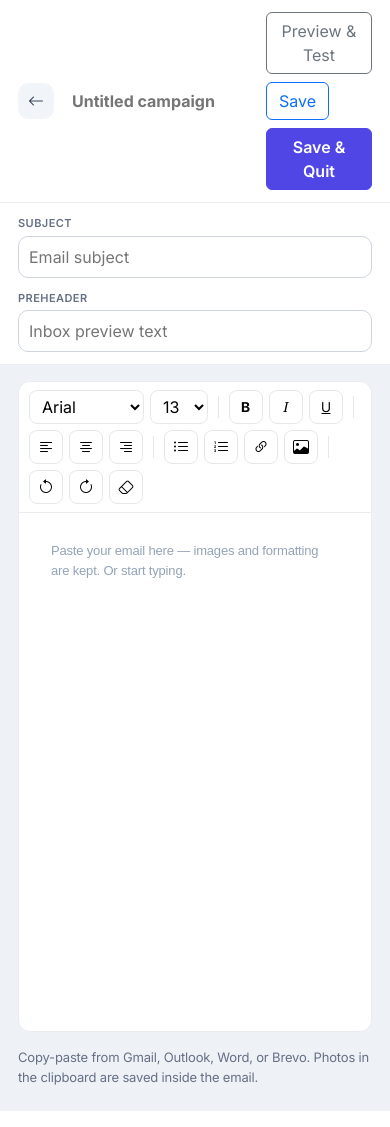
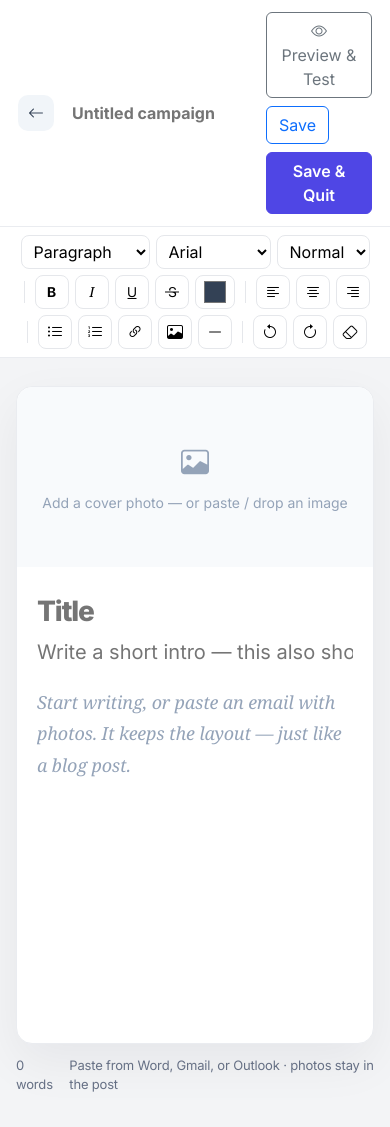
Before and after one commit to ibrahimAltaf/innova-crm, a Django app: page /campaigns/new/simple/ in a window 390 px wide. Run offline with Django 5.2, Linux system fonts and the light colour scheme; data that the repository does not hold is empty.

Commit message:
Make the simple editor a blog-style writing canvas.
Title, cover photo, paste-with-images, and Preview & Test now work like writing a post.

Co-authored-by: Cursor <cursoragent@cursor.com>

```diff
--- a/campaigns/static/campaigns/css/app.css
+++ b/campaigns/static/campaigns/css/app.css
@@ -849,3 +849,209 @@ body {
     grid-template-columns: 1fr;
   }
 }
+
+.is-blog .editor-app {
+  background: #f3f4f6;
+}
+
+.blog-toolbar {
+  position: sticky;
+  top: 61px;
+  z-index: 15;
+  display: flex;
+  flex-wrap: wrap;
+  gap: 6px;
+  align-items: center;
+  justify-content: center;
+  background: #fff;
+  border-bottom: 1px solid var(--line);
+  padding: 8px 16px;
+}
+
+.blog-toolbar button,
+.blog-toolbar select,
+.rte-color {
+  border: 1px solid #e5e7eb;
+  background: #fff;
+  border-radius: 8px;
+  height: 34px;
+  min-width: 34px;
+  padding: 0 8px;
+  display: inline-flex;
+  align-items: center;
+  justify-content: center;
+}
+
+.rte-color input {
+  width: 22px;
+  height: 22px;
+  border: 0;
+  padding: 0;
+  background: transparent;
+}
+
+.blog-paper {
+  width: min(760px, calc(100% - 32px));
+  margin: 28px auto 12px;
+  background: #fff;
+  border: 1px solid var(--line);
+  border-radius: 16px;
+  box-shadow: 0 18px 50px rgba(15, 23, 42, 0.06);
+  padding: 0 0 48px;
+  min-height: 70vh;
+}
+
+.blog-paper.is-drop {
+  outline: 2px dashed #4f46e5;
+  outline-offset: 4px;
+}
+
+.blog-cover {
+  display: block;
+  width: 100%;
+  border: 0;
+  background: #f8fafc;
+  border-radius: 16px 16px 0 0;
+  min-height: 180px;
+  position: relative;
+  overflow: hidden;
+  cursor: pointer;
+  padding: 0;
+}
+
+.blog-cover.has-image {
+  min-height: 0;
+}
+
+.blog-cover img {
+  display: block;
+  width: 100%;
+  max-height: 360px;
+  object-fit: cover;
+}
+
+.blog-cover-empty {
+  display: flex;
+  flex-direction: column;
+  align-items: center;
+  justify-content: center;
+  gap: 8px;
+  min-height: 180px;
+  color: #94a3b8;
+  font-size: 14px;
+}
+
+.blog-cover-empty i {
+  font-size: 28px;
+}
+
+.blog-cover-remove {
+  position: absolute;
+  top: 12px;
+  right: 12px;
+  background: rgba(15, 23, 42, 0.75);
+  color: #fff;
+  border-radius: 999px;
+  padding: 4px 10px;
+  font-size: 12px;
+}
+
+.blog-title,
+.blog-dek {
+  display: block;
+  width: 100%;
+  border: 0;
+  padding: 0 48px;
+  background: transparent;
+}
+
+.blog-title {
+  margin-top: 28px;
+  font-size: 40px;
+  line-height: 1.2;
+  font-weight: 800;
+  letter-spacing: -0.04em;
+  color: #0f172a;
+}
+
+.blog-dek {
+  margin-top: 8px;
+  margin-bottom: 8px;
+  font-size: 20px;
+  color: #64748b;
+}
+
+.blog-title:focus,
+.blog-dek:focus,
+.blog-body:focus {
+  outline: none;
+}
+
+.blog-body {
+  padding: 12px 48px 0;
+  min-height: 320px;
+  font-size: 18px;
+  line-height: 1.75;
+  color: #1e293b;
+  font-family: Georgia, "Times New Roman", serif;
+}
+
+.blog-body:empty:before {
+  content: attr(data-placeholder);
+  color: #94a3b8;
+  font-style: italic;
+}
+
+.blog-body h1 {
+  font-family: Inter, sans-serif;
+  font-size: 28px;
+  margin: 1.2em 0 0.4em;
+}
+
+.blog-body h2 {
+  font-family: Inter, sans-serif;
+  font-size: 22px;
+  margin: 1.1em 0 0.35em;
+}
+
+.blog-body h3 {
+  font-family: Inter, sans-serif;
+  font-size: 18px;
+  margin: 1em 0 0.3em;
+}
+
+.blog-body blockquote {
+  border-left: 3px solid #4f46e5;
+  margin: 1em 0;
+  padding: 4px 0 4px 16px;
+  color: #475569;
+}
+
+.blog-body img {
+  max-width: 100%;
+  height: auto;
+  border-radius: 8px;
+  margin: 12px 0;
+}
+
+.blog-status {
+  width: min(760px, calc(100% - 32px));
+  margin: 0 auto 32px;
+  display: flex;
+  justify-content: space-between;
+  gap: 12px;
+  color: var(--muted);
+  font-size: 13px;
+}
+
+@media (max-width: 700px) {
+  .blog-title,
+  .blog-dek,
+  .blog-body {
+    padding-left: 20px;
+    padding-right: 20px;
+  }
+  .blog-title {
+    font-size: 28px;
+  }
+}
--- a/campaigns/static/campaigns/js/simple-editor.js
+++ b/campaigns/static/campaigns/js/simple-editor.js
@@ -2,16 +2,81 @@
   const editor = document.getElementById("rte-editor");
   const toolbar = document.getElementById("rte-toolbar");
   const fileInput = document.getElementById("rte-file");
+  const coverFile = document.getElementById("cover-file");
+  const coverBtn = document.getElementById("blog-cover");
+  const coverImg = document.getElementById("blog-cover-img");
+  const coverEmpty = document.getElementById("blog-cover-empty");
+  const coverRemove = document.getElementById("blog-cover-remove");
+  const title = document.getElementById("blog-title");
+  const dek = document.getElementById("blog-dek");
+  const subjectSync = document.getElementById("blog-subject-sync");
+  const preheaderSync = document.getElementById("blog-preheader-sync");
+  const countEl = document.getElementById("blog-count");
   if (!editor || !toolbar) return;
 
-  const starter = EditorShared.initialHtml();
-  if (starter) editor.innerHTML = starter;
+  function setCover(src) {
+    if (!coverImg) return;
+    if (src) {
+      coverImg.src = src;
+      coverImg.hidden = false;
+      if (coverEmpty) coverEmpty.hidden = true;
+      if (coverRemove) coverRemove.hidden = false;
+      coverBtn?.classList.add("has-image");
+    } else {
+      coverImg.removeAttribute("src");
+      coverImg.hidden = true;
+      if (coverEmpty) coverEmpty.hidden = false;
+      if (coverRemove) coverRemove.hidden = true;
+      coverBtn?.classList.remove("has-image");
+    }
+  }
+
+  function loadStarter(raw) {
+    if (!raw) return;
+    const parsed = new DOMParser().parseFromString(raw, "text/html");
+    const cover = parsed.querySelector("img.blog-cover-img");
+    if (cover) {
+      setCover(cover.getAttribute("src"));
+      const parent = cover.closest("p");
+      (parent || cover).remove();
+    }
+    editor.innerHTML = ((parsed.body && parsed.body.innerHTML) || raw).trim();
+  }
+
+  loadStarter(EditorShared.initialHtml());
 
   function html() {
-    return editor.innerHTML.trim();
+    const body = editor.innerHTML.trim();
+    const src = coverImg && !coverImg.hidden ? coverImg.getAttribute("src") : "";
+    if (!src) return body;
+    return (
+      '<p><img class="blog-cover-img" src="' +
+      src +
+      '" alt="" style="display:block;width:100%;max-width:600px;height:auto;border:0;"></p>' +
+      body
+    );
   }
 
+  function syncTitle() {
+    if (title && subjectSync) subjectSync.value = title.value;
+    if (dek && preheaderSync) preheaderSync.value = dek.value;
+    const nameInput = document.querySelector(".editor-name");
+    if (nameInput && !(nameInput.value || "").trim() && title && title.value) {
+      nameInput.value = title.value;
+    }
+    const text = (editor.innerText || "").replace(/\s+/g, " ").trim();
+    const words = text ? text.split(" ").length : 0;
+    if (countEl) countEl.textContent = words + (words === 1 ? " word" : " words");
+  }
+
+  title?.addEventListener("input", syncTitle);
+  dek?.addEventListener("input", syncTitle);
+  editor.addEventListener("input", syncTitle);
+  syncTitle();
+
+  document.getElementById("previewTestModal")?.addEventListener("show.bs.modal", syncTitle);
   EditorShared.bindForm(html);
+  document.getElementById("editor-form")?.addEventListener("submit", syncTitle);
 
   toolbar.addEventListener("click", function (event) {
     const btn = event.target.closest("button[data-cmd]");
@@ -21,6 +86,7 @@
     if (cmd === "createLink") {
       const url = window.prompt("Link URL", "https://");
       if (url) document.execCommand("createLink", false, url);
+      editor.focus();
       return;
     }
     document.execCommand(cmd, false, null);
@@ -30,7 +96,15 @@
   toolbar.addEventListener("change", function (event) {
     const select = event.target.closest("select[data-cmd]");
     if (!select) return;
-    document.execCommand(select.getAttribute("data-cmd"), false, select.value);
+    const cmd = select.getAttribute("data-cmd");
+    let value = select.value;
+    if (cmd === "formatBlock") value = "<" + value + ">";
+    document.execCommand(cmd, false, value);
+    editor.focus();
+  });
+
+  document.getElementById("rte-color")?.addEventListener("input", function (event) {
+    document.execCommand("foreColor", false, event.target.value);
     editor.focus();
   });
 
@@ -42,13 +116,46 @@
     const file = fileInput.files && fileInput.files[0];
     fileInput.value = "";
     if (!file) return;
-    const dataUrl = await EditorShared.fileToDataUrl(file);
-    document.execCommand("insertHTML", false, '<img src="' + dataUrl + '" alt="" style="max-width:100%;height:auto;">');
+    await insertImage(file);
   });
 
-  editor.addEventListener("paste", async function (event) {
+  coverBtn?.addEventListener("click", function (event) {
+    if (event.target.id === "blog-cover-remove") {
+      event.preventDefault();
+      event.stopPropagation();
+      setCover("");
+      return;
+    }
+    coverFile?.click();
+  });
+
+  coverRemove?.addEventListener("click", function (event) {
+    event.preventDefault();
+    event.stopPropagation();
+    setCover("");
+  });
+
+  coverFile?.addEventListener("change", async function () {
+    const file = coverFile.files && coverFile.files[0];
+    coverFile.value = "";
+    if (!file) return;
+    setCover(await EditorShared.fileToDataUrl(file));
+  });
+
+  async function insertImage(file) {
+    const dataUrl = await EditorShared.fileToDataUrl(file);
+    document.execCommand(
+      "insertHTML",
+      false,
+      '<p><img src="' + dataUrl + '" alt="" style="max-width:100%;height:auto;"></p>'
+    );
+    editor.focus();
+    syncTitle();
+  }
+
+  async function handlePaste(event, targetCover) {
     const clipboard = event.clipboardData;
-    if (!clipboard) return;
+    if (!clipboard) return false;
     const files = Array.from(clipboard.items || [])
       .filter(function (item) {
         return item.type.indexOf("image/") === 0;
@@ -58,23 +165,50 @@
       })
       .filter(Boolean);
     const pastedHtml = clipboard.getData("text/html");
+    if (targetCover && files[0]) {
+      event.preventDefault();
+      setCover(await EditorShared.fileToDataUrl(files[0]));
+      return true;
+    }
     if (pastedHtml) {
       event.preventDefault();
       const cleaned = await normalizeHtml(pastedHtml, files);
       document.execCommand("insertHTML", false, cleaned);
-      return;
+      syncTitle();
+      return true;
     }
     if (files.length) {
       event.preventDefault();
-      for (const file of files) {
-        const dataUrl = await EditorShared.fileToDataUrl(file);
-        document.execCommand(
-          "insertHTML",
-          false,
-          '<img src="' + dataUrl + '" alt="" style="max-width:100%;height:auto;">'
-        );
-      }
+      for (const file of files) await insertImage(file);
+      return true;
     }
+    return false;
+  }
+
+  editor.addEventListener("paste", function (event) {
+    handlePaste(event, false);
+  });
+  coverBtn?.addEventListener("paste", function (event) {
+    handlePaste(event, true);
+  });
+
+  ["dragenter", "dragover"].forEach(function (name) {
+    document.getElementById("blog-paper")?.addEventListener(name, function (event) {
+      event.preventDefault();
+      event.currentTarget.classList.add("is-drop");
+    });
+  });
+  document.getElementById("blog-paper")?.addEventListener("dragleave", function (event) {
+    event.currentTarget.classList.remove("is-drop");
+  });
+  document.getElementById("blog-paper")?.addEventListener("drop", async function (event) {
+    event.preventDefault();
+    event.currentTarget.classList.remove("is-drop");
+    const file = event.dataTransfer?.files && event.dataTransfer.files[0];
+    if (!file || file.type.indexOf("image/") !== 0) return;
+    const onCover = event.target.closest("#blog-cover");
+    if (onCover) setCover(await EditorShared.fileToDataUrl(file));
+    else await insertImage(file);
   });
 
   async function normalizeHtml(raw, files) {
--- a/campaigns/templates/campaigns/base.html
+++ b/campaigns/templates/campaigns/base.html
@@ -10,7 +10,7 @@
   <link href="https://fonts.googleapis.com/css2?family=Inter:wght@400;500;600;700;800&display=swap" rel="stylesheet">
   <link href="https://cdn.jsdelivr.net/npm/bootstrap@5.3.3/dist/css/bootstrap.min.css" rel="stylesheet">
   <link href="https://cdn.jsdelivr.net/npm/bootstrap-icons@1.11.3/font/bootstrap-icons.min.css" rel="stylesheet">
-  <link rel="stylesheet" href="{% static 'campaigns/css/app.css' %}?v=6">
+  <link rel="stylesheet" href="{% static 'campaigns/css/app.css' %}?v=7">
 </head>
 <body>
   <div class="app-shell">
--- a/campaigns/templates/campaigns/campaign_picker.html
+++ b/campaigns/templates/campaigns/campaign_picker.html
@@ -21,7 +21,7 @@
     <a class="choice-card choice-card-featured" href="{% url 'campaigns:editor_simple_new' %}">
       <div class="choice-icon"><i class="bi bi-file-earmark-text"></i></div>
       <h2>Simple editor</h2>
-      <p>Create a text-based email with images. Copy and paste a full email with photos — formatting stays.</p>
+      <p>Write like a blog post — title, cover photo, paste from Word/Gmail. Then Preview &amp; Test.</p>
     </a>
   </div>
   <div class="col-lg-4">
--- a/campaigns/templates/campaigns/editor_chrome.html
+++ b/campaigns/templates/campaigns/editor_chrome.html
@@ -10,9 +10,9 @@
   <link href="https://fonts.googleapis.com/css2?family=Inter:wght@400;500;600;700;800&display=swap" rel="stylesheet">
   <link href="https://cdn.jsdelivr.net/npm/bootstrap@5.3.3/dist/css/bootstrap.min.css" rel="stylesheet">
   <link href="https://cdn.jsdelivr.net/npm/bootstrap-icons@1.11.3/font/bootstrap-icons.min.css" rel="stylesheet">
-  <link rel="stylesheet" href="{% static 'campaigns/css/app.css' %}?v=6">
+  <link rel="stylesheet" href="{% static 'campaigns/css/app.css' %}?v=7">
 </head>
-<body class="editor-body">
+<body class="editor-body {% block body_class %}{% endblock %}">
   {% if messages %}
     <div class="editor-flash">
       {% for message in messages %}
@@ -31,11 +31,12 @@
         <input class="editor-name" type="text" name="name" value="{{ campaign.name|default:'' }}" placeholder="Untitled campaign" maxlength="160">
       </div>
       <div class="d-flex flex-wrap gap-2">
-        <button class="btn btn-outline-secondary" type="button" data-bs-toggle="modal" data-bs-target="#previewTestModal">Preview &amp; Test</button>
+        <button class="btn btn-outline-secondary" type="button" data-bs-toggle="modal" data-bs-target="#previewTestModal"><i class="bi bi-eye"></i> Preview &amp; Test</button>
         <button class="btn btn-outline-primary" type="submit" name="action" value="save">Save</button>
         <button class="btn btn-primary" type="submit" name="action" value="quit">Save &amp; Quit</button>
       </div>
     </header>
+    {% block editor_meta %}
     <div class="editor-meta">
       <div>
         <label>Subject</label>
@@ -46,6 +47,7 @@
         <input type="text" name="preheader" value="{{ campaign.preheader|default:'' }}" placeholder="Inbox preview text" maxlength="140">
       </div>
     </div>
+    {% endblock %}
     <textarea name="html_content" id="id_html_content" hidden></textarea>
     <textarea name="blocks_json" id="id_blocks_json" hidden></textarea>
     {% if campaign %}
@@ -82,7 +84,7 @@
               <button class="btn btn-outline-primary w-100" type="submit">Send test</button>
             </div>
           </form>
-          <p class="form-text mb-0 mt-2">Saves the draft, then sends one test from info@innovafior.online.</p>
+          <p class="form-text mb-0 mt-2">Saves the draft, then sends one test from your mailbox. Check inbox and spam.</p>
         </div>
       </div>
     </div>
--- a/campaigns/templates/campaigns/simple_editor.html
+++ b/campaigns/templates/campaigns/simple_editor.html
@@ -1,27 +1,39 @@
 {% extends "campaigns/editor_chrome.html" %}
 {% load static %}
 {% block title %}Simple editor{% endblock %}
+{% block body_class %}is-blog{% endblock %}
+{% block editor_meta %}{% endblock %}
 {% block editor_main %}
-<div class="rte-shell">
-  <div class="rte-toolbar" id="rte-toolbar">
+<input type="hidden" name="subject" id="blog-subject-sync" value="{{ campaign.subject|default:'' }}">
+<input type="hidden" name="preheader" id="blog-preheader-sync" value="{{ campaign.preheader|default:'' }}">
+
+<div class="blog-toolbar" id="rte-toolbar">
+  <select data-cmd="formatBlock" title="Style">
+    <option value="p">Paragraph</option>
+    <option value="h1">Title</option>
+    <option value="h2">Heading</option>
+    <option value="h3">Subheading</option>
+    <option value="blockquote">Quote</option>
+  </select>
   <select data-cmd="fontName" title="Font">
     <option value="Arial">Arial</option>
     <option value="Georgia">Georgia</option>
     <option value="Times New Roman">Times</option>
     <option value="Trebuchet MS">Trebuchet</option>
-      <option value="Courier New">Courier</option>
   </select>
   <select data-cmd="fontSize" title="Size">
-      <option value="2">10</option>
-      <option value="3" selected>13</option>
-      <option value="4">16</option>
-      <option value="5">18</option>
-      <option value="6">24</option>
+    <option value="2">Small</option>
+    <option value="3" selected>Normal</option>
+    <option value="4">Large</option>
+    <option value="5">XL</option>
+    <option value="6">Huge</option>
   </select>
   <span class="rte-sep"></span>
   <button type="button" data-cmd="bold" title="Bold"><i class="bi bi-type-bold"></i></button>
   <button type="button" data-cmd="italic" title="Italic"><i class="bi bi-type-italic"></i></button>
   <button type="button" data-cmd="underline" title="Underline"><i class="bi bi-type-underline"></i></button>
+  <button type="button" data-cmd="strikeThrough" title="Strike"><i class="bi bi-type-strikethrough"></i></button>
+  <label class="rte-color" title="Text color"><input type="color" id="rte-color" value="#334155"></label>
   <span class="rte-sep"></span>
   <button type="button" data-cmd="justifyLeft" title="Align left"><i class="bi bi-text-left"></i></button>
   <button type="button" data-cmd="justifyCenter" title="Align center"><i class="bi bi-text-center"></i></button>
@@ -30,16 +42,34 @@
   <button type="button" data-cmd="insertUnorderedList" title="Bullets"><i class="bi bi-list-ul"></i></button>
   <button type="button" data-cmd="insertOrderedList" title="Numbers"><i class="bi bi-list-ol"></i></button>
   <button type="button" data-cmd="createLink" title="Link"><i class="bi bi-link-45deg"></i></button>
-    <button type="button" id="rte-image" title="Insert image"><i class="bi bi-image"></i></button>
+  <button type="button" id="rte-image" title="Insert photo"><i class="bi bi-image"></i></button>
+  <button type="button" data-cmd="insertHorizontalRule" title="Divider"><i class="bi bi-dash-lg"></i></button>
   <input type="file" id="rte-file" accept="image/*" hidden>
+  <input type="file" id="cover-file" accept="image/*" hidden>
   <span class="rte-sep"></span>
   <button type="button" data-cmd="undo" title="Undo"><i class="bi bi-arrow-counterclockwise"></i></button>
   <button type="button" data-cmd="redo" title="Redo"><i class="bi bi-arrow-clockwise"></i></button>
   <button type="button" data-cmd="removeFormat" title="Clear formatting"><i class="bi bi-eraser"></i></button>
 </div>
-  <div id="rte-editor" class="rte-canvas" contenteditable="true" data-placeholder="Paste your email here — images and formatting are kept. Or start typing."></div>
+
+<article class="blog-paper" id="blog-paper">
+  <button type="button" class="blog-cover" id="blog-cover" title="Add a cover photo">
+    <img id="blog-cover-img" alt="" hidden>
+    <span class="blog-cover-empty" id="blog-cover-empty">
+      <i class="bi bi-image"></i>
+      Add a cover photo — or paste / drop an image
+    </span>
+    <span class="blog-cover-remove" id="blog-cover-remove" hidden>Remove cover</span>
+  </button>
+  <input class="blog-title" id="blog-title" type="text" value="{{ campaign.subject|default:'' }}" placeholder="Title" maxlength="200" autocomplete="off">
+  <input class="blog-dek" id="blog-dek" type="text" value="{{ campaign.preheader|default:'' }}" placeholder="Write a short intro — this also shows as inbox preview text" maxlength="140" autocomplete="off">
+  <div id="rte-editor" class="blog-body" contenteditable="true" data-placeholder="Start writing, or paste an email with photos. It keeps the layout — just like a blog post."></div>
+</article>
+
+<div class="blog-status">
+  <span id="blog-count">0 words</span>
+  <span>Paste from Word, Gmail, or Outlook · photos stay in the post</span>
 </div>
-<p class="editor-hint">Copy-paste from Gmail, Outlook, Word, or Brevo. Photos in the clipboard are saved inside the email.</p>
 {% endblock %}
 {% block extra_js %}
 <script src="{% static 'campaigns/js/editor-shared.js' %}"></script>
--- a/campaigns/tests.py
+++ b/campaigns/tests.py
@@ -66,6 +66,11 @@ class TemplateTests(TestCase):
         response = self.client.get(reverse("campaigns:create"))
         self.assertEqual(response.status_code, 200)
         self.assertContains(response, "Simple editor")
+        self.assertContains(response, "blog post")
+        editor_page = self.client.get(reverse("campaigns:editor_simple_new"))
+        self.assertEqual(editor_page.status_code, 200)
+        self.assertContains(editor_page, "Start writing")
+        self.assertContains(editor_page, "Preview &amp; Test")
         self.assertContains(response, "HTML custom code")
         self.assertContains(response, "Drag and drop editor")
         save = self.client.post(
```
Lines whose indentation alone changed are shown as unchanged.
